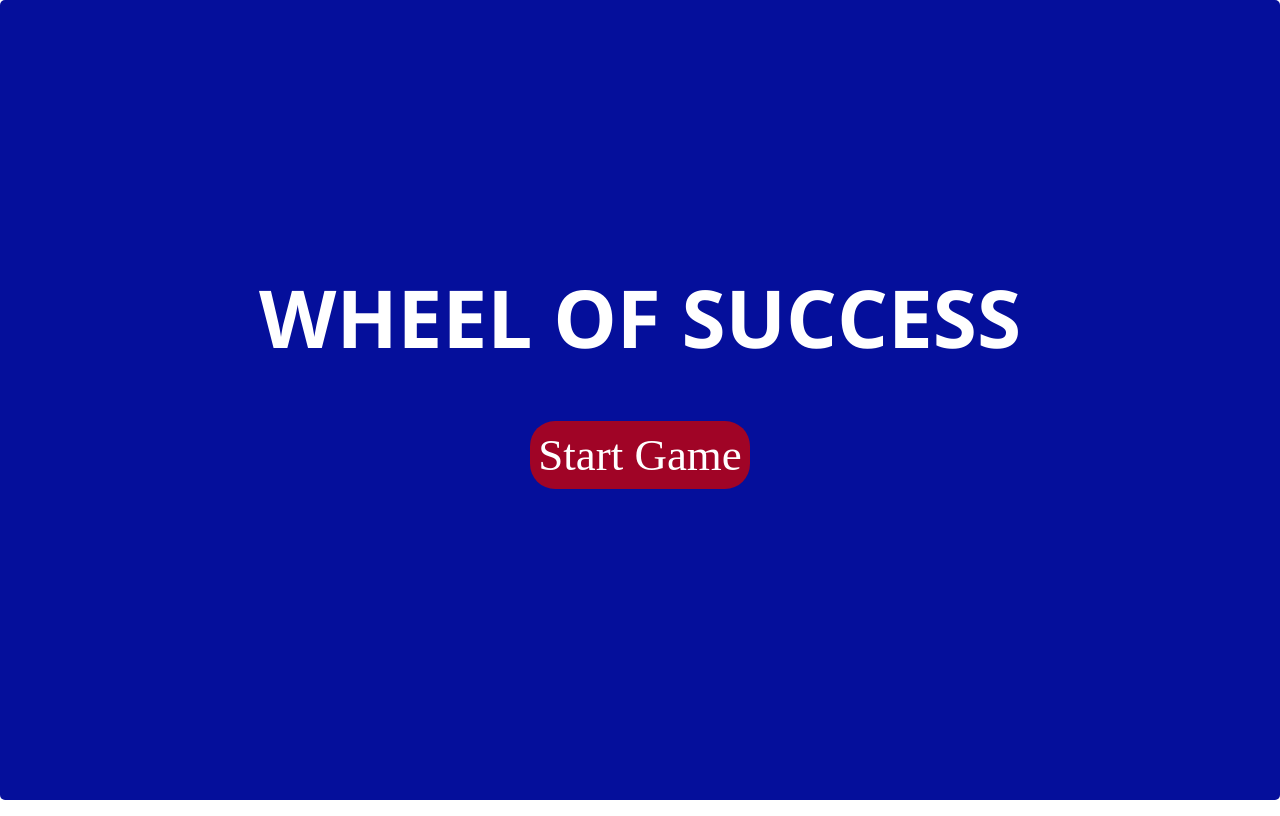
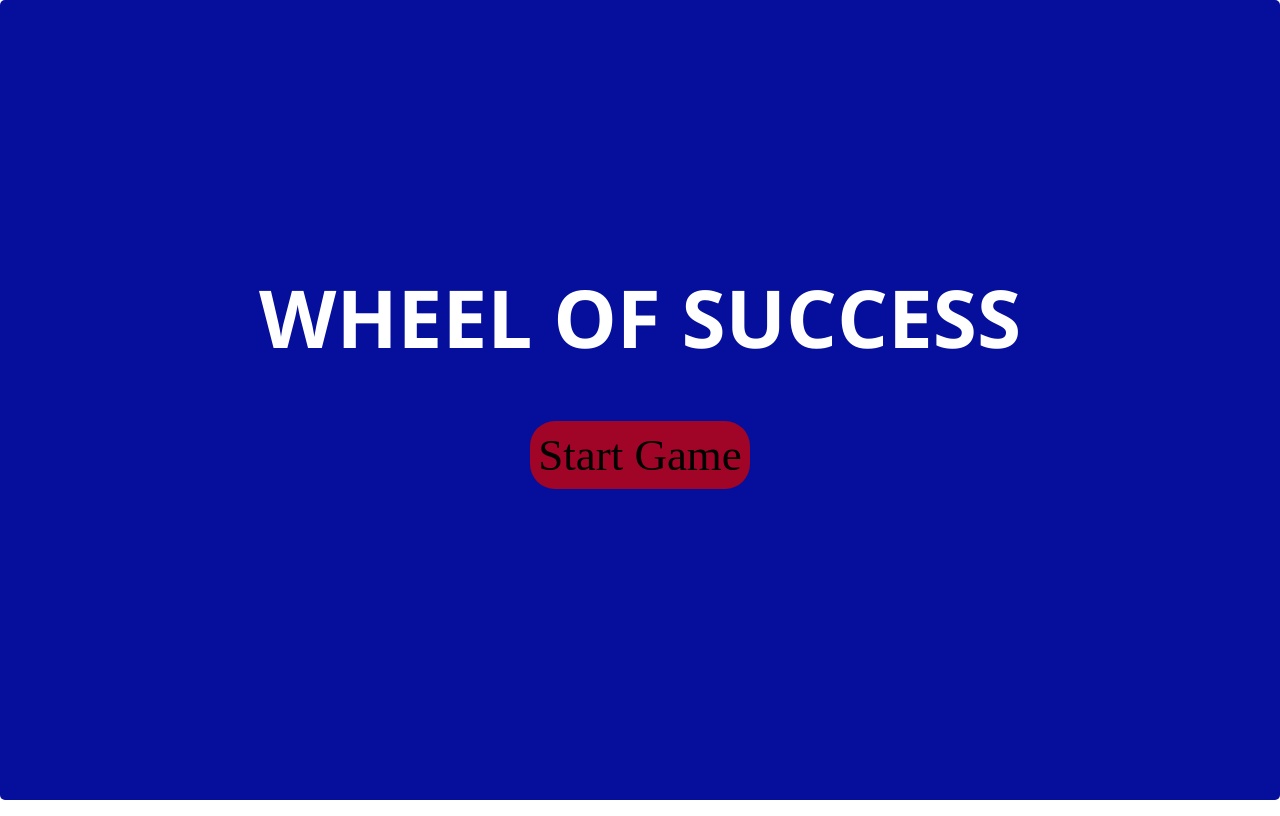
Before and after one commit to BlakeACollins/gameShowApp, a plain HTML site: page index.html in a window 1280 px wide. Drawn offline with nearby package versions, Linux system fonts and the light colour scheme.

Commit message:
Add files via upload

```diff
--- a/css/styles.css
+++ b/css/styles.css
@@ -4,7 +4,7 @@
 /* Variables */
 
 :root {
-  --color-win: white;
+  --color-win: black;
   --color-lose: black;
   --color-start: #050f9b;
   --color-neutral: #445069;
```
